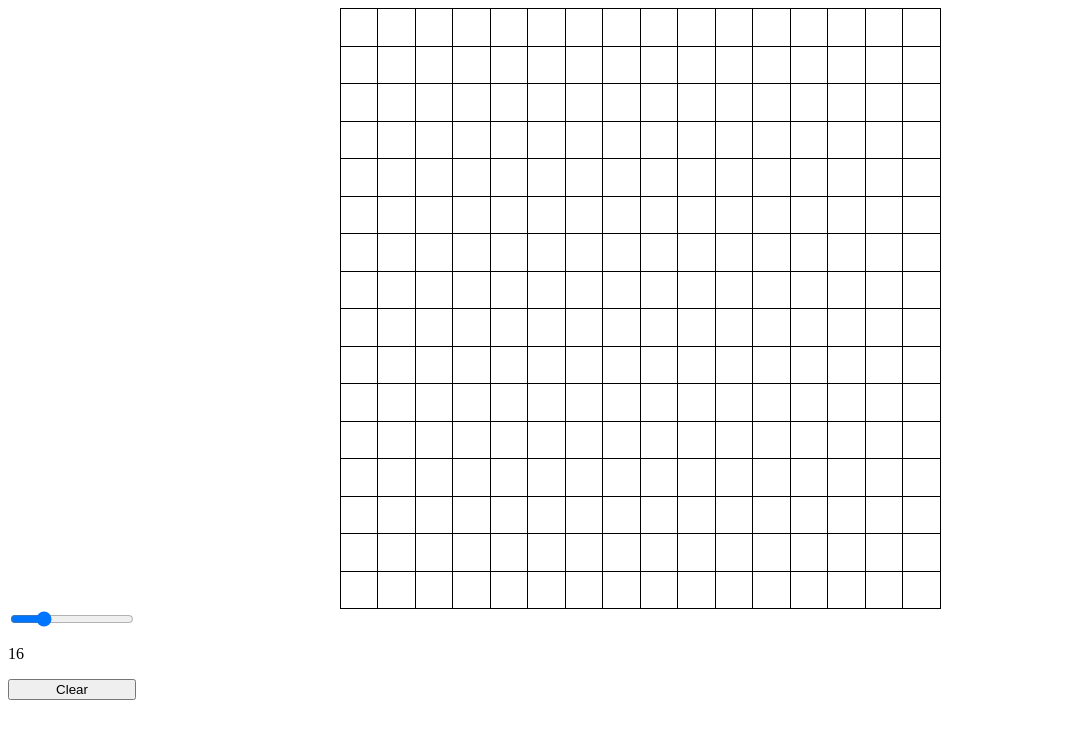
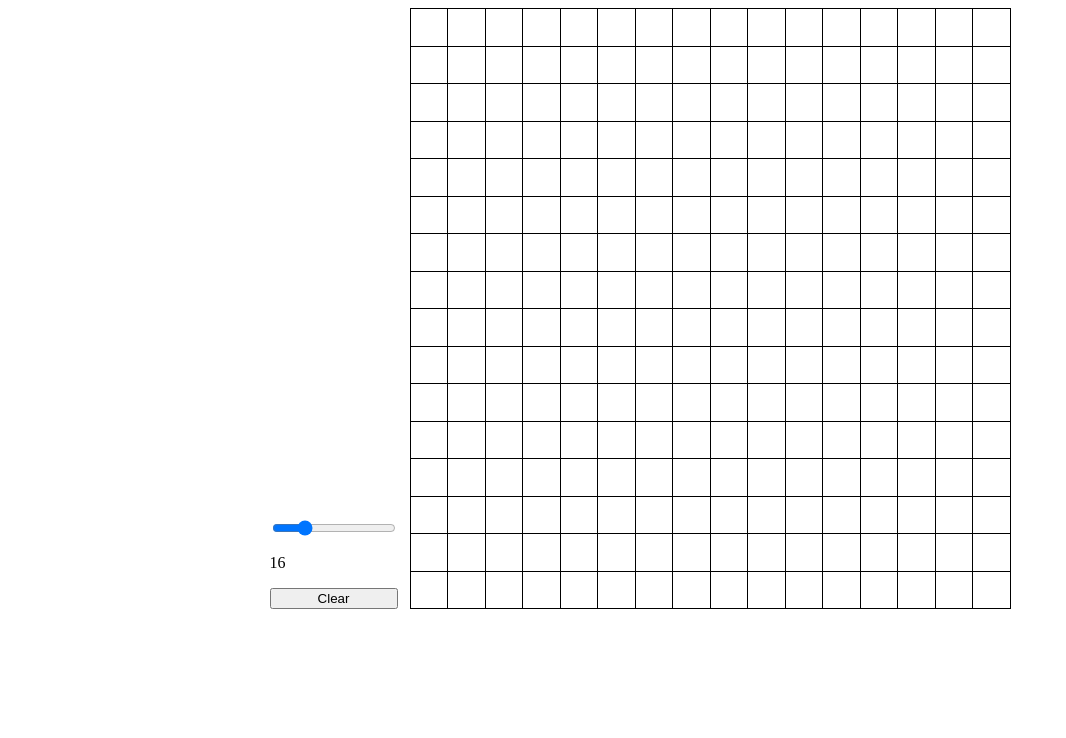
Before and after one commit to 1stub/etch-a-sketch, a plain HTML site: page index.html in a window 1280 px wide. Shown: the whole page, without its empty margins (0-1066 px from the left). Drawn offline with Linux system fonts and the light colour scheme.

Commit message:
centered elements (in progress)

```diff
--- a/css/styles.css
+++ b/css/styles.css
@@ -5,7 +5,6 @@
     height: 600px;
     border-right: 1px solid;
     border-bottom: 1px solid;
-    margin: auto;
 }
 .grid div{
     border-top: 1px solid;
@@ -17,3 +16,10 @@
     width: 128px;
     align-self: flex-end;
 }
+.maincontainer{
+    display: flex;
+    flex-direction: row-reverse;
+    justify-content: center;
+    align-items: center;
+    gap: 12px;
+}
```
